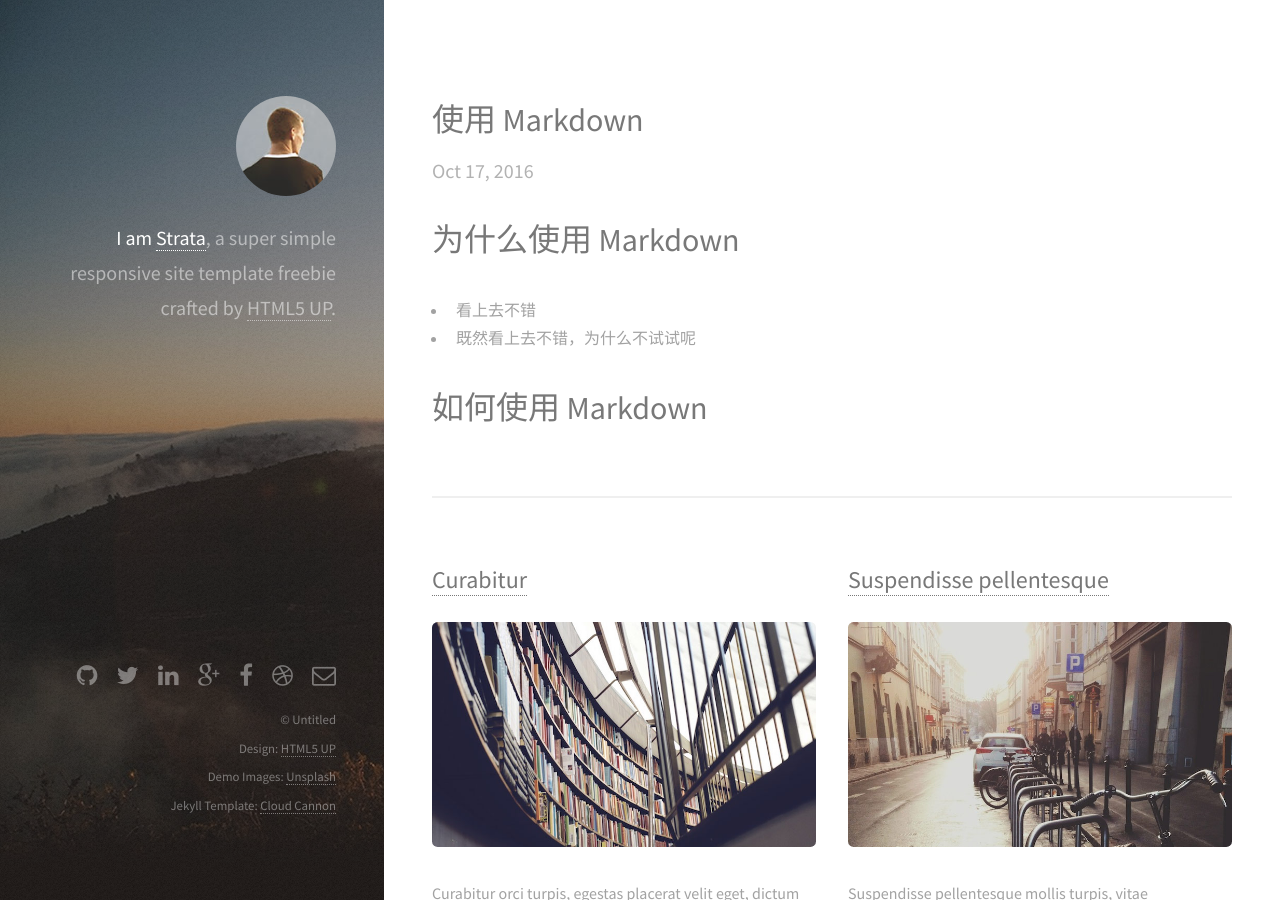
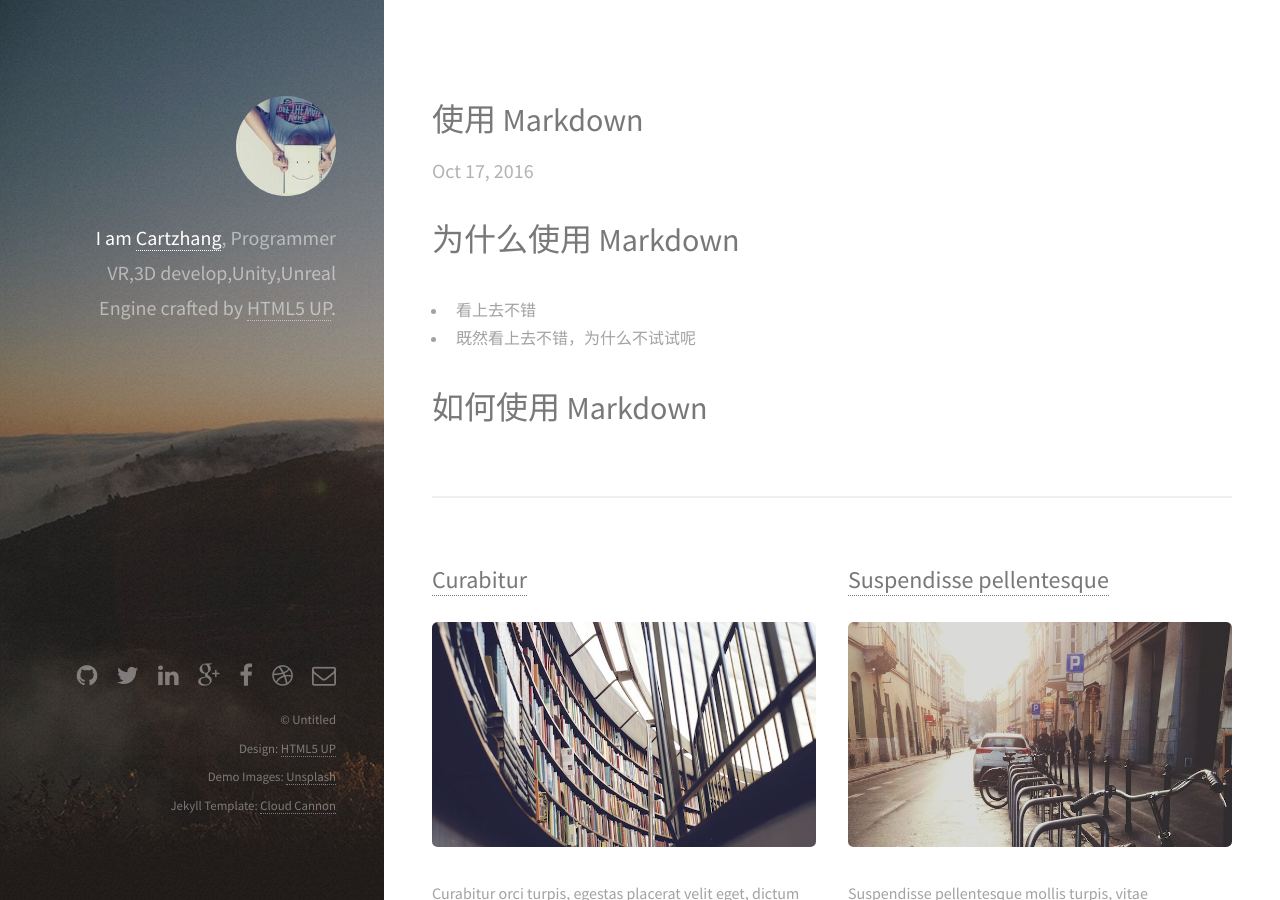
Before and after one commit to cartzhang/cartzhang.github.io, a Jekyll site: the page built from index.html, in a window 1280 px wide and 900 px high. Built offline with Jekyll 4.4.1, drawn with Linux system fonts in a browser that asks for light colours.

Commit message:
name change

```diff
--- a/_layouts/default.html
+++ b/_layouts/default.html
@@ -21,9 +21,9 @@
 	<body id="top">
 
       <header id="header">
-          <a href="#" class="image avatar"><img src="/images/avatar.jpg" alt="" /></a>
-          <h1><strong>I am <a href="/">Strata</a></strong>, a super simple<br />
-          responsive site template freebie<br />
+          <a href="#" class="image avatar"><img src="/images/cartzhang.jpg" alt="" /></a>
+          <h1><strong>I am <a href="/">Cartzhang</a></strong>, Programmer <br />
+          VR,3D develop,Unity,Unreal Engine<br />
           crafted by <a href="http://html5up.net">HTML5 UP</a>.</h1>
       </header>
 
```
Also changed, not shown: images/cartzhang.jpg (added).
